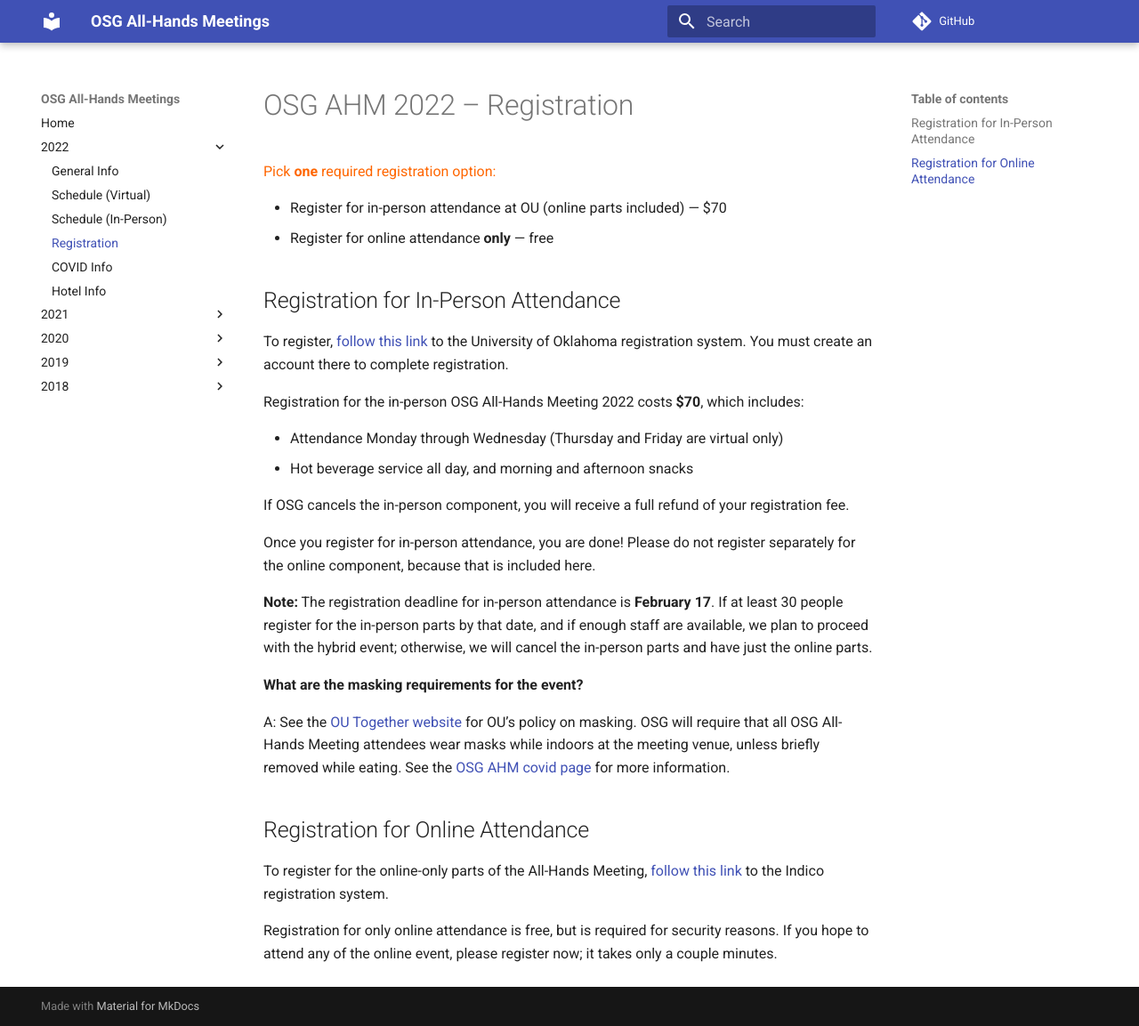
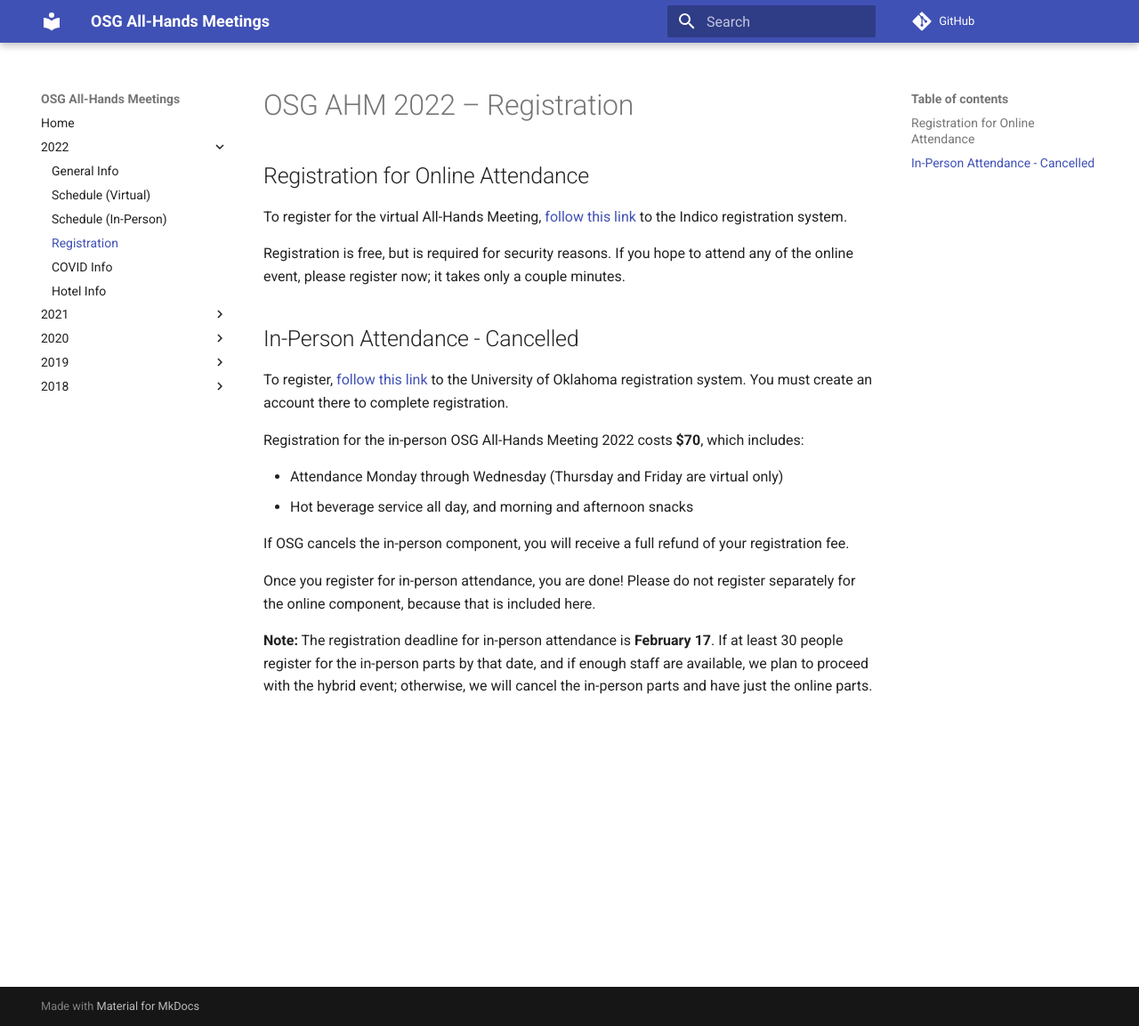
Before and after one commit to osg-htc/all-hands, an MkDocs documentation site: the page built from docs/2022/registration.md, in a window 1280 px wide and 1153 px high. Shown: the whole window at 89% size. Built offline with MkDocs 1.6.1 and Material for MkDocs 9.7.7, drawn with Linux system fonts in a browser that asks for light colours; comment, search, counter and statistics services are not loaded.

Commit message:
Update registration.md

```diff
--- a/docs/2022/registration.md
+++ b/docs/2022/registration.md
@@ -1,11 +1,17 @@
 # OSG AHM 2022 &ndash; Registration
 
-<span style="color: #FF6600;">Pick <strong>one</strong> required registration option:</span>
 
-*   Register for in-person attendance at OU (online parts included) &mdash; $70
-*   Register for online attendance **only** &mdash; free
+## Registration for Online Attendance
 
-## Registration for In-Person Attendance
+To register for the virtual All-Hands Meeting,
+[follow this link](https://indico.fnal.gov/event/53029/registrations/) to the Indico registration system.
+
+Registration is free,
+but is required for security reasons.
+If you hope to attend any of the online event, please register now;
+it takes only a couple minutes.
+
+## In-Person Attendance - Cancelled
 
 To register,
 [follow this link](https://oupacsrcc-web.ungerboeck.net/reg/reg_p1_form.aspx?oc=10&ct=PART&eventid=10048)
@@ -27,17 +33,3 @@ If at least 30 people register for the in-person parts by that date,
 and if enough staff are available,
 we plan to proceed with the hybrid event;
 otherwise, we will cancel the in-person parts and have just the online parts.
-
-**What are the masking requirements for the event?**
-
-A: See the [OU Together website](https://www.ou.edu/together) for OU’s policy on masking. OSG will require that all OSG All-Hands Meeting attendees wear masks while indoors at the meeting venue, unless briefly removed while eating. See the [OSG AHM covid page](https://opensciencegrid.org/all-hands/2022/covid-information/) for more information.
-
-## Registration for Online Attendance
-
-To register for the online-only parts of the All-Hands Meeting,
-[follow this link](https://indico.fnal.gov/event/53029/registrations/) to the Indico registration system.
-
-Registration for only online attendance is free,
-but is required for security reasons.
-If you hope to attend any of the online event, please register now;
-it takes only a couple minutes.
```
